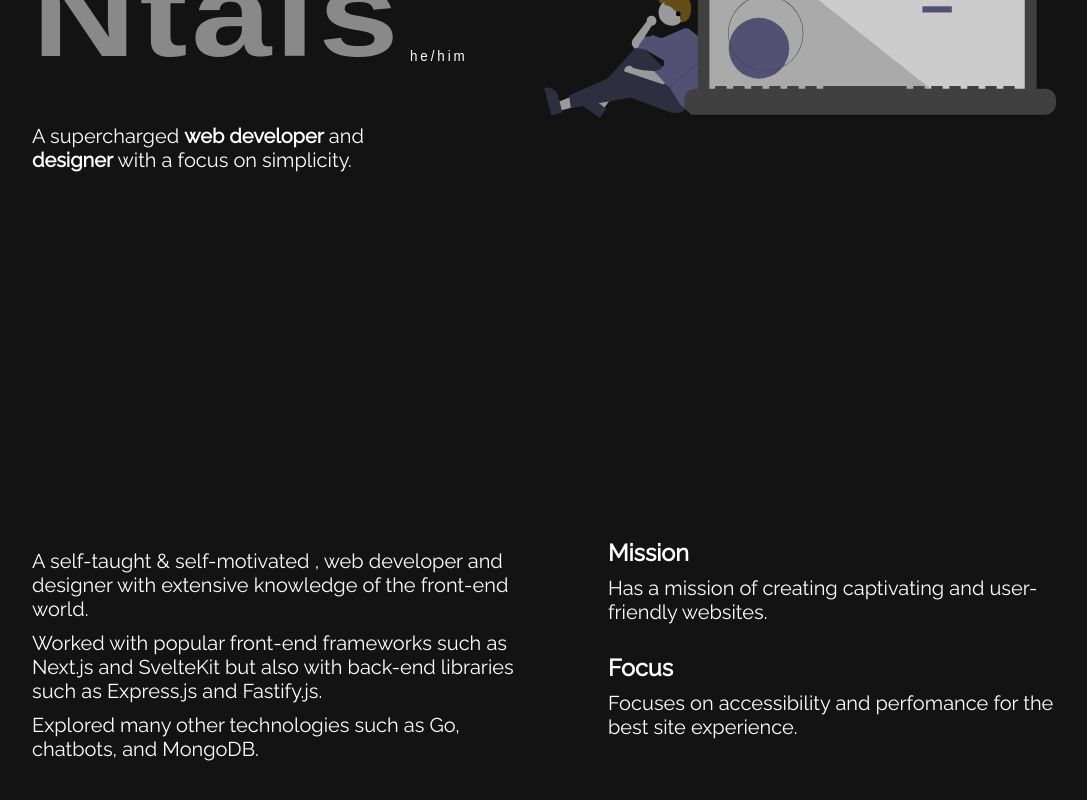
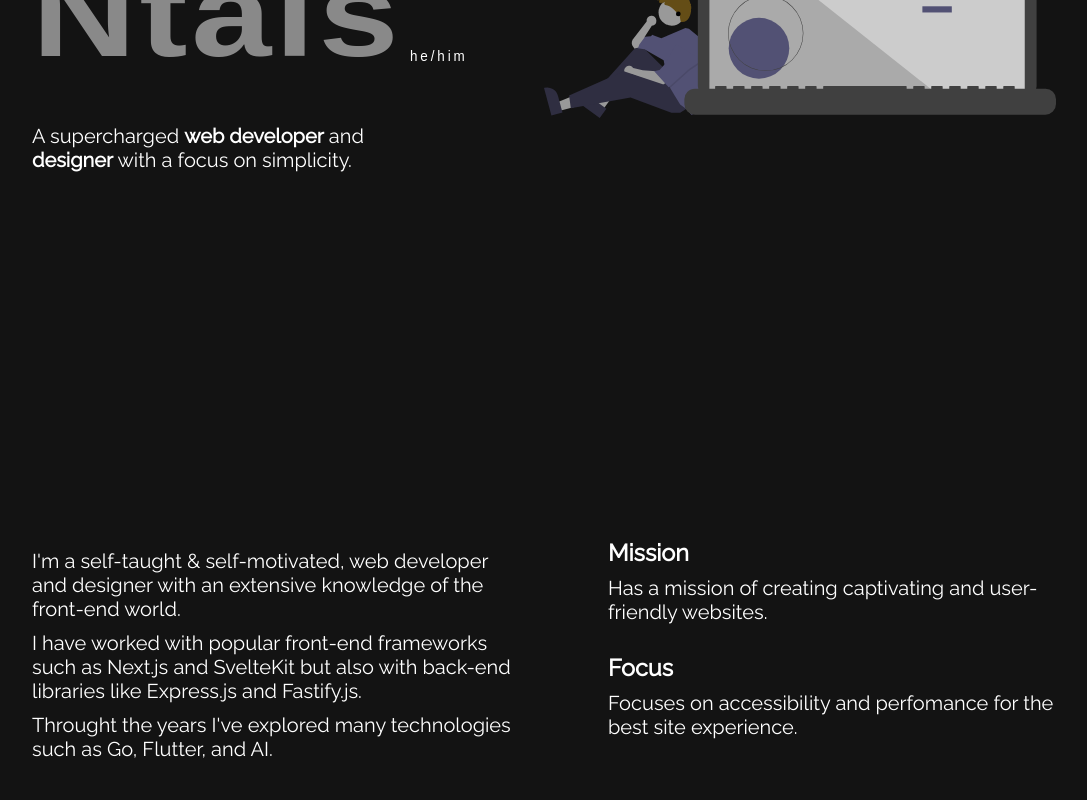
Before and after one commit to StrawHatHacker/personal-website, a SvelteKit app: page / in a window 1280 px wide. Shown: the part 346-1146 px from the top of the page, without its empty margins (96-1183 px from the left). Built offline with nearby package versions, Linux system fonts and the light colour scheme; some icons are missing; a web font is replaced by a local one.

Commit message:
Wording improvement

```diff
--- a/src/components/LandingPage/Introduction.svelte
+++ b/src/components/LandingPage/Introduction.svelte
@@ -15,16 +15,16 @@
   <section class="introduction" aria-labelledby="introduction-title">
     <h3 id="introduction-title" class="hidden">Introduction</h3>
     <p>
-      A self-taught & self-motivated , web developer and designer with
+      I'm a self-taught & self-motivated, web developer and designer with an
       extensive knowledge of the front-end world.
     </p>
     <p>
-      Worked with popular front-end frameworks such as Next.js and
-      SvelteKit but also with back-end libraries such as Express.js and
+      I have worked with popular front-end frameworks such as Next.js and
+      SvelteKit but also with back-end libraries like Express.js and
       Fastify.js.
     </p>
     <p>
-      Explored many other technologies such as Go, chatbots, and MongoDB.
+      Throught the years I've explored many technologies such as Go, Flutter, and AI.
     </p>
   </section>
   <section class="key-points" aria-labelledby="key-points-title">
```
